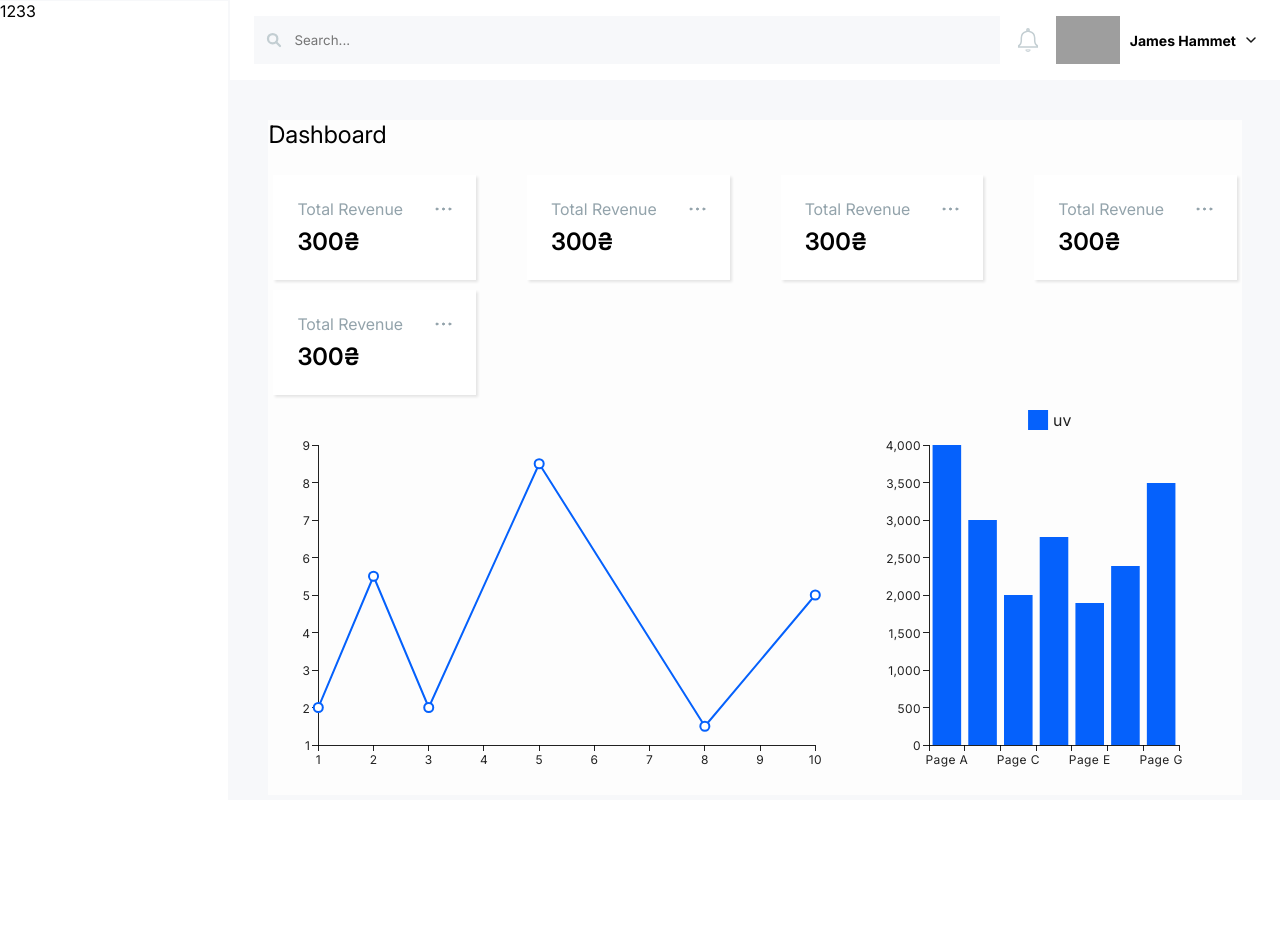
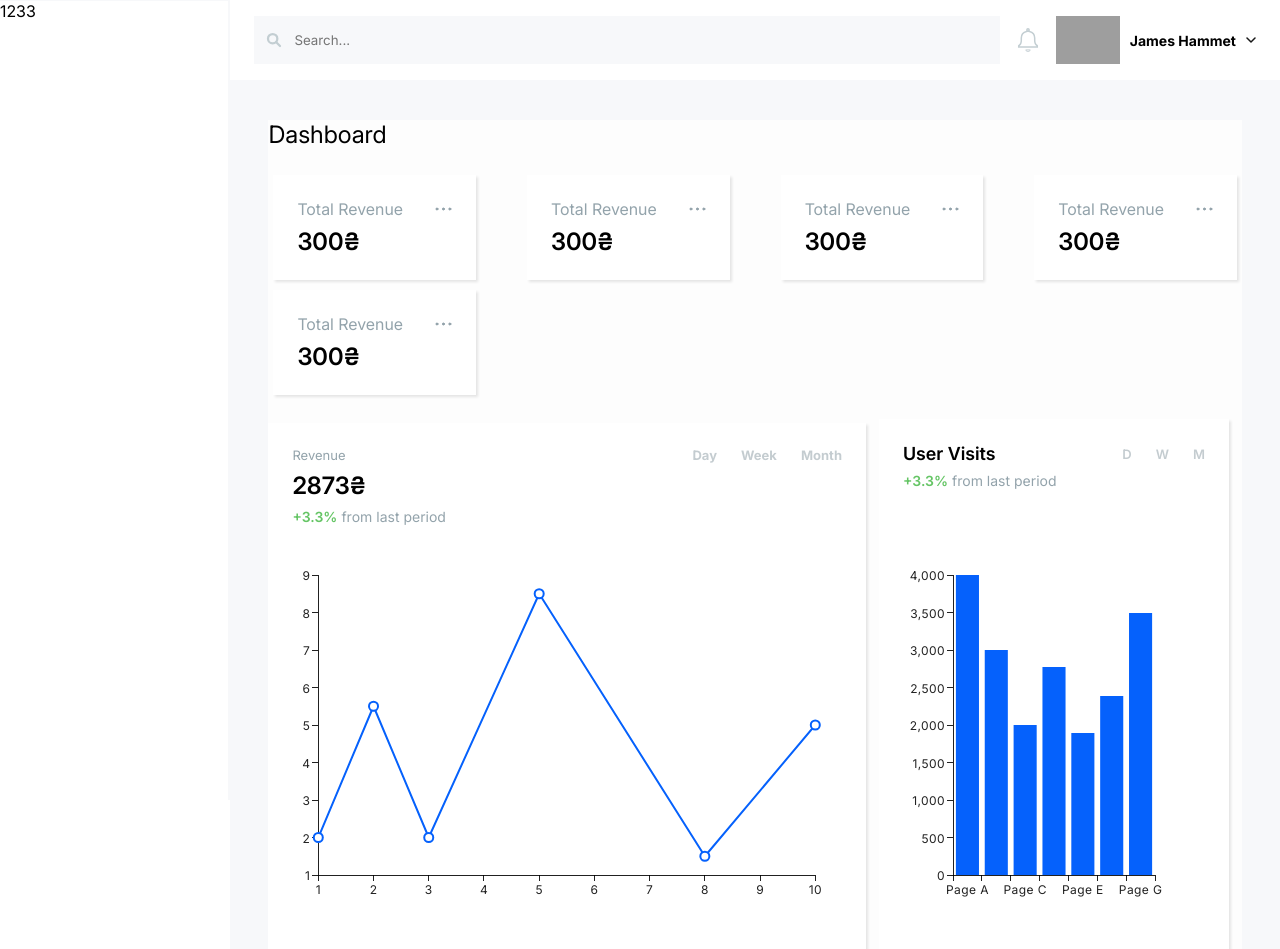
Before and after one commit to yuri-rudenko/saleTracker, a React (Create React App) app in the folder frontend/: page / in a window 1280 px wide. Before the commit the page ends 800 px from the top, so only its background shows below. Built offline with nearby package versions, Linux system fonts and the light colour scheme; grey boxes are pictures that could not be loaded.

Commit message:
completed-graphs-css

```diff
--- a/frontend/src/Components/RevenueGraph.jsx
+++ b/frontend/src/Components/RevenueGraph.jsx
@@ -4,6 +4,26 @@ import React from 'react';
 const RevenueGraph = () => {
     return (
         <div className='revenue-container'>
+
+            <div className="revenue-text">
+
+                <div className="top">
+                    <div className="left">
+                        Revenue
+                    </div>
+                    <div className="right">
+                        <p className="scale">Day</p>
+                        <p className="scale">Week</p>
+                        <p className="scale">Month</p>
+                    </div>
+                </div>
+                <div className="total-revenue">2873₴</div>
+                <div className="increase">
+                    <div className="percent-good">+3.3%</div>
+                    <div className="period">from last period</div>
+                </div>
+
+            </div>
             <LineChart
                 xAxis={[{ data: [1, 2, 3, 5, 8, 10] }]}
                 series={[
--- a/frontend/src/Components/ViewsGraph.jsx
+++ b/frontend/src/Components/ViewsGraph.jsx
@@ -16,11 +16,26 @@ const xLabels = [
 const ViewsGraph = () => {
     return (
         <div className='views-container'>
+            <div className="views-text">
+                <div className="top">
+                    <div className="user-visits">User Visits</div>
+                    <div className="right">
+                        <p className="scale">D</p>
+                        <p className="scale">W</p>
+                        <p className="scale">M</p>
+                    </div>
+                </div>
+                <div className="increase">
+                    <div className="percent-good">+3.3%</div>
+                    <div className="period">from last period</div>
+                </div>
+            </div>
             <BarChart
               height={400}
               series={[
                 { data: uData, label: 'uv', id: 'uvId', color: "#0561FC"},
               ]}
+              slotProps={{ legend: { hidden: true } }}
               xAxis={[{ data: xLabels, scaleType: 'band' }]}
             />
         </div>
--- a/frontend/src/styles/style.css
+++ b/frontend/src/styles/style.css
@@ -3,14 +3,6 @@
     margin: 0;
     padding: 0;
     box-sizing: border-box;
-}
-
-.App, .main {
-    height: 100%;
-}
-
-body, #root {
-    height: 100vh;
 }
 
 input {
@@ -27,6 +19,7 @@ input {
 }
 
 .wrapper .menu {
+    position: fixed;
     height: 100vh;
     width: 18vw;
     border-top: 1px solid #F7F8FA;
@@ -36,7 +29,8 @@ input {
 .wrapper .main {
     background-color: #F7F8FA;
     width: 82vw;
-    height: 100vh;
+    margin-left: 18vw;
+    min-height: 100vh;
 }
 
 .wrapper .header {
@@ -137,22 +131,137 @@ input {
     font-weight: 600;
 }
 
+
+
+
+
+
+
 .wrapper .body .graphs {
     display: flex;
     justify-content: space-between;
+    align-items: end;
     flex-wrap: wrap;
+    margin-top: 24px;
 }
 
 .wrapper .body .graphs .revenue-container {
     min-width: 400px;
     margin-right: 13px;
     flex: 1 1 60%;
+    background-color: white;
+    box-shadow: rgba(0, 0, 0, 0.1) 1.95px 1.95px 2.6px;
+    padding: 24px 0px;
+}
+
+.wrapper .body .graphs .revenue-container .revenue-text {
+    padding: 0px 24px;
+}
+
+.wrapper .body .graphs .revenue-container .top {
+    display: flex;
+    align-items: center;
+    justify-content: space-between;
+    gap: 10px;
+}
+
+.wrapper .body .graphs .revenue-container .top .left {
+    font-size: 13px;
+    color: #93A3AB;
+}
+.wrapper .body .graphs .revenue-container .top .right {
+    display: flex;
+    gap: 24px;
+    font-size: 13px;
+    color: #C4CCD0;
+    font-weight: bold;
+}
+
+.wrapper .body .graphs .revenue-container .total-revenue {
+    margin: 8px 0px;
+    font-size: 24px;
+    font-weight: 600;
+}
+
+.wrapper .body .graphs .revenue-container .increase {
+    display: flex;
+    align-items: center;
+}
+
+.wrapper .body .graphs .revenue-container .increase .percent-good {
+    font-size: 14px;
+    font-weight: 600;
+    color: #65C565;
+}
+
+.wrapper .body .graphs .revenue-container .increase .percent-bad {
+    font-size: 14px;
+    font-weight: 600;
+    color: #c56565;
+}
+
+.wrapper .body .graphs .revenue-container .increase .period {
+    font-size: 14px;
+    margin-left: 4px;
+    color: #93A3AB;
 }
 
 .wrapper .body .graphs .views-container {
     min-width: 350px;
     margin-right: 13px;
+    padding: 24px;
     flex: 1 1 30%;
+    background-color: white;
+    box-shadow: rgba(0, 0, 0, 0.1) 1.95px 1.95px 2.6px;
+}
+
+.wrapper .body .graphs .views-container .views-text {
+    margin-bottom: 36px;
+}
+
+.wrapper .body .graphs .views-container .top {
+    display: flex;
+    justify-content: space-between;
+    align-items: center;
+    margin-bottom: 8px;
+}
+
+.wrapper .body .graphs .views-container .top .user-visits {
+   color: black;
+   font-size: 18px;
+   font-weight: 600;
+}
+
+.wrapper .body .graphs .views-container .top .right {
+    display: flex;
+    align-items: center;
+    gap: 24px;
+    font-size: 13px;
+    color: #C4CCD0;
+    font-weight: 600;
+}
+
+.wrapper .body .graphs .views-container .increase {
+    display: flex;
+    align-items: center;
+}
+
+.wrapper .body .graphs .views-container .increase .percent-good {
+    font-size: 14px;
+    font-weight: 600;
+    color: #65C565;
+}
+
+.wrapper .body .graphs .views-container .increase .percent-bad {
+    font-size: 14px;
+    font-weight: 600;
+    color: #c56565;
+}
+
+.wrapper .body .graphs .views-container .increase .period {
+    font-size: 14px;
+    margin-left: 4px;
+    color: #93A3AB;
 }
 
 @media (max-width: 600px) {
```
